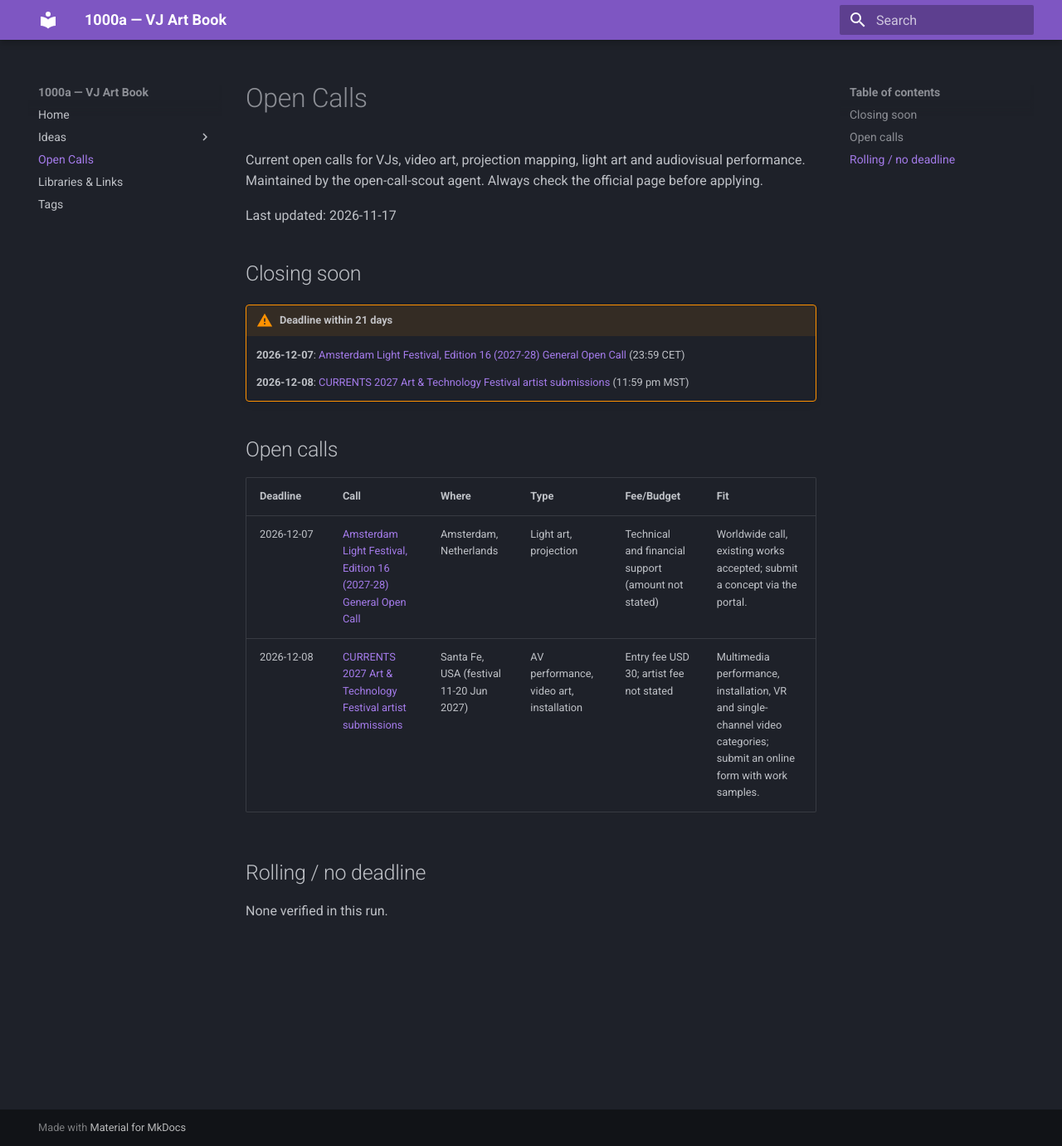
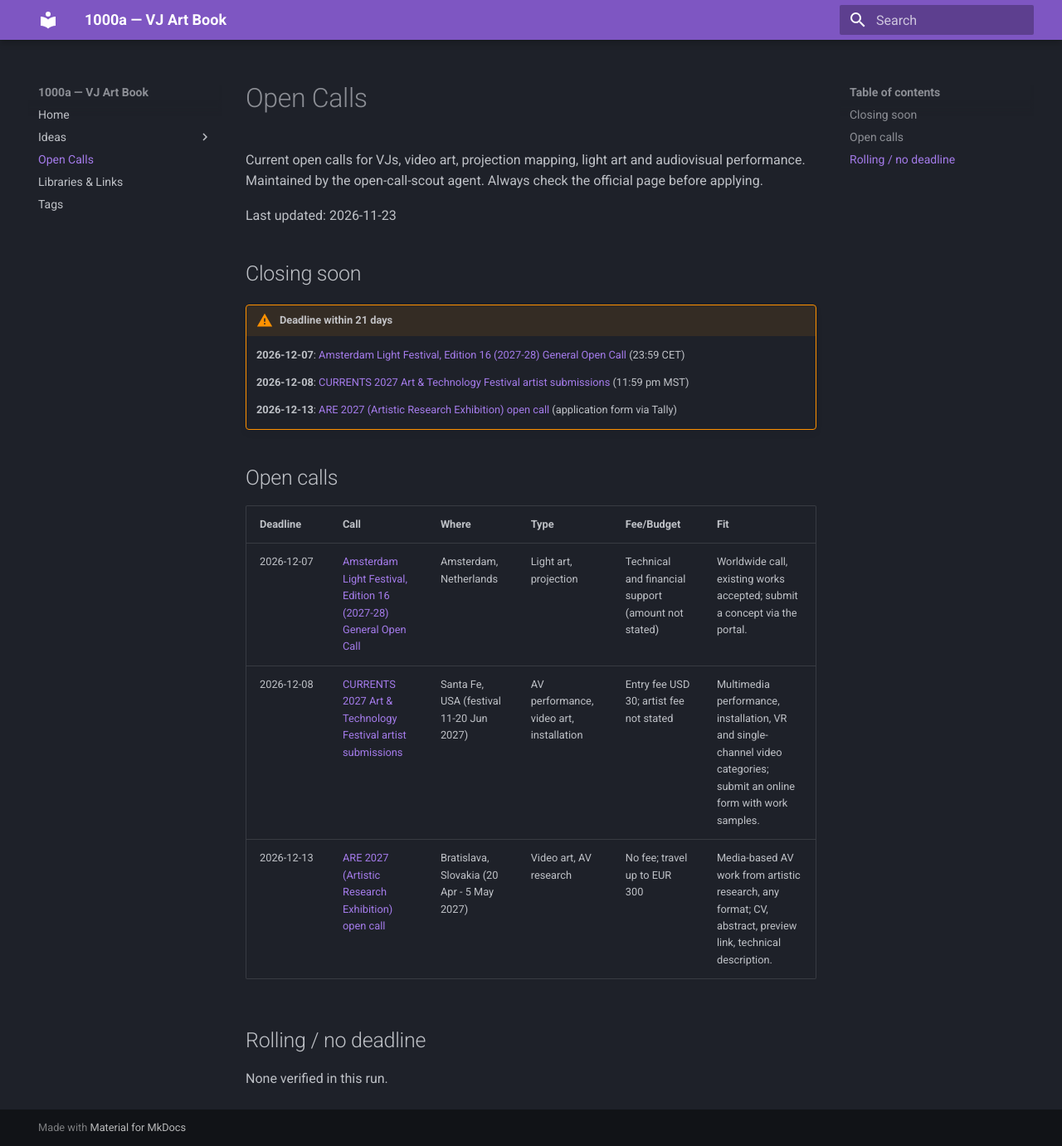
Before and after one commit to ghostrider/vj_artbook, an MkDocs documentation site: the page built from docs/open-calls.md, in a window 1280 px wide and 1381 px high. Shown: the whole window at 83% size. Built offline with MkDocs 1.6.1 and Material for MkDocs 9.7.7, drawn with Linux system fonts in a browser that asks for light colours.

Commit message:
open calls: update 2026-11-23
Co-Authored-By: Claude Opus 5.5 <noreply@anthropic.com>
Claude-Session: https://claude.ai/code/session_01HbsKgK3tTy48BqK2TFUk8x

```diff
--- a/docs/open-calls.md
+++ b/docs/open-calls.md
@@ -4,7 +4,7 @@ Current open calls for VJs, video art, projection mapping, light art and audiovi
 performance. Maintained by the open-call-scout agent. Always check the official
 page before applying.
 
-Last updated: 2026-11-17
+Last updated: 2026-11-23
 
 ## Closing soon
 
@@ -13,12 +13,15 @@ Last updated: 2026-11-17
 
     **2026-12-08**: [CURRENTS 2027 Art & Technology Festival artist submissions](https://currentsnewmedia.org/submission-guidelines-2027/) (11:59 pm MST)
 
+    **2026-12-13**: [ARE 2027 (Artistic Research Exhibition) open call](https://www.ulusofona.pt/en/news/are-2027-open-call) (application form via Tally)
+
 ## Open calls
 
 | Deadline | Call | Where | Type | Fee/Budget | Fit |
 |---|---|---|---|---|---|
 | 2026-12-07 | [Amsterdam Light Festival, Edition 16 (2027-28) General Open Call](https://amsterdamlightfestival.com/en/open-call) | Amsterdam, Netherlands | Light art, projection | Technical and financial support (amount not stated) | Worldwide call, existing works accepted; submit a concept via the portal. |
 | 2026-12-08 | [CURRENTS 2027 Art & Technology Festival artist submissions](https://currentsnewmedia.org/submission-guidelines-2027/) | Santa Fe, USA (festival 11-20 Jun 2027) | AV performance, video art, installation | Entry fee USD 30; artist fee not stated | Multimedia performance, installation, VR and single-channel video categories; submit an online form with work samples. |
+| 2026-12-13 | [ARE 2027 (Artistic Research Exhibition) open call](https://www.ulusofona.pt/en/news/are-2027-open-call) | Bratislava, Slovakia (20 Apr - 5 May 2027) | Video art, AV research | No fee; travel up to EUR 300 | Media-based AV work from artistic research, any format; CV, abstract, preview link, technical description. |
 
 ## Rolling / no deadline
 
```
Also changed, not shown: 1 other file.
